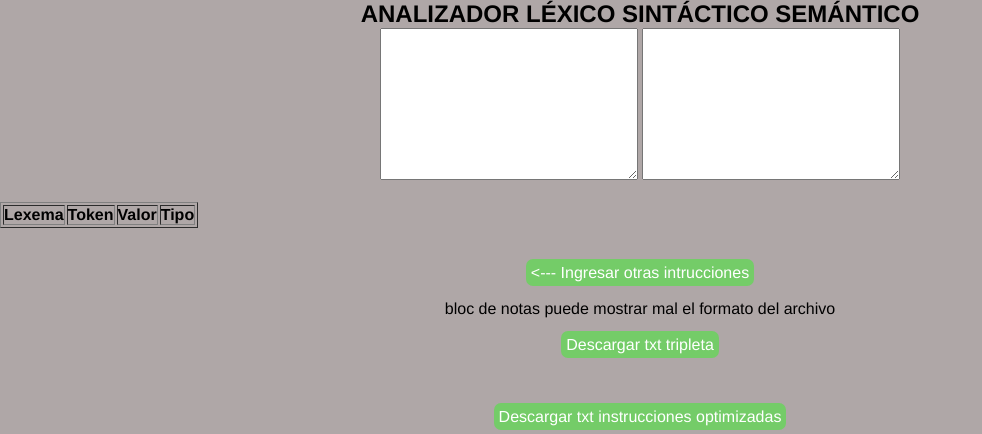
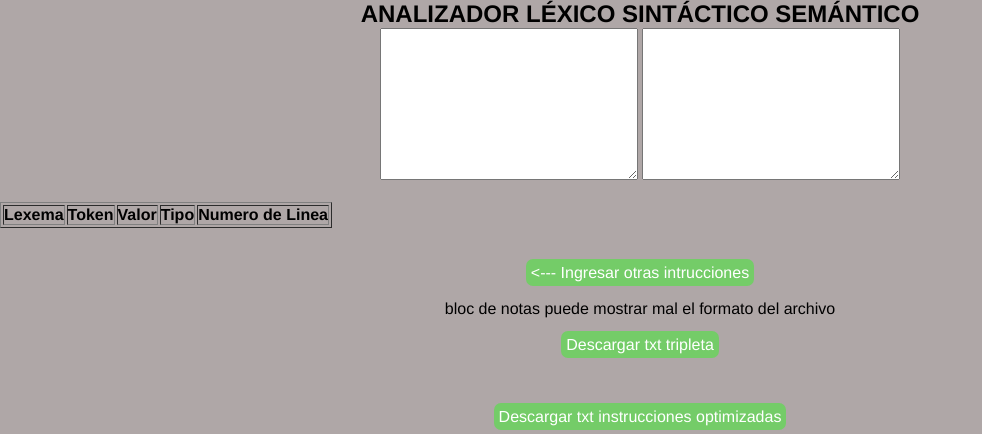
Before and after one commit to fuchis/CompiladorPHP, a PHP site: page /analisis.php in a window 1280 px wide. Shown: the top 434 px of the page, without its empty margins (0-982 px from the left). Run offline with PHP 8.4, Linux system fonts and the light colour scheme; data that the repository does not hold is empty.

Commit message:
agregada tabla sin repeticiones

```diff
--- a/analisis.php
+++ b/analisis.php
@@ -43,6 +43,8 @@ error_reporting(0);
 				<th>Token</th>
 				<th>Valor</th>
 				<th>Tipo</th>
+				<th>Numero de Linea</th>
+
 			</tr>
 		</table>
 
```
